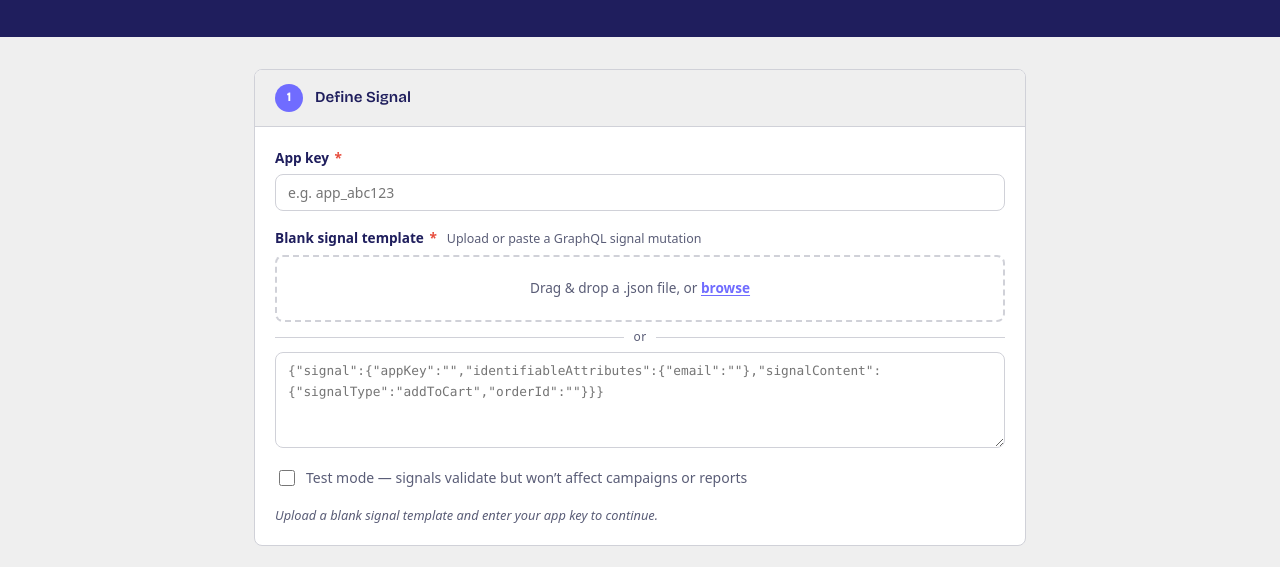
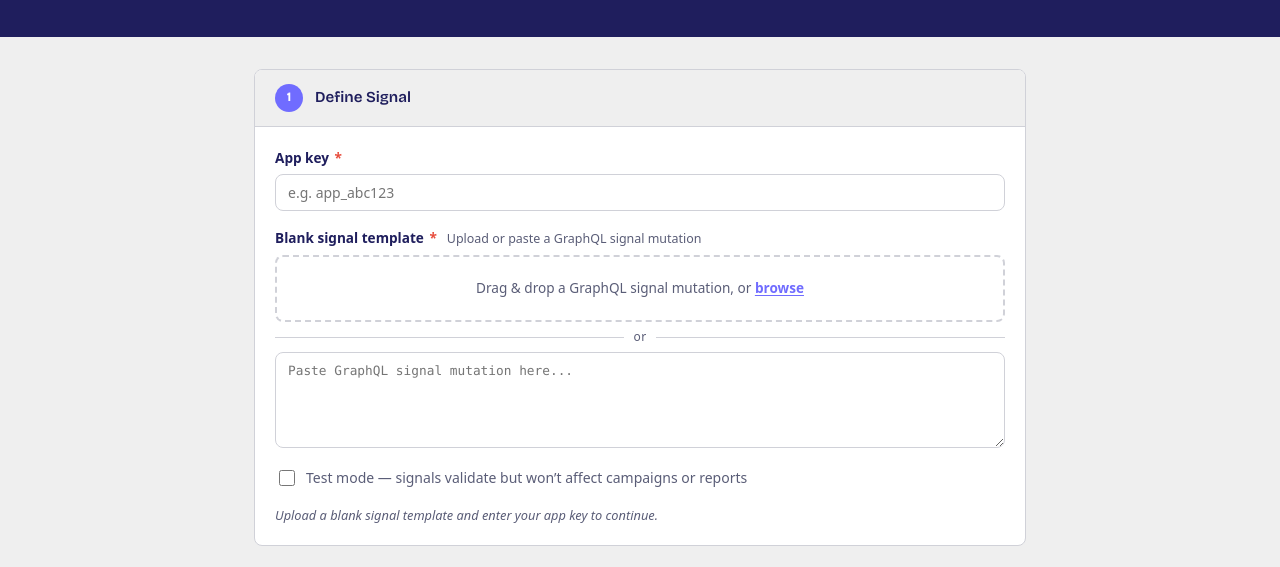
Before and after one commit to MatO-Acoustic/SignalToJSONLines, a plain HTML site: page index.html in a window 1280 px wide. Shown: the part 164-731 px from the top of the page. Drawn offline with nearby package versions, Linux system fonts and the light colour scheme.

Commit message:
Update signal template copy to reference GraphQL
Drop zone and textarea placeholder now say GraphQL signal mutation
instead of .json file / JSON payload.

Co-Authored-By: Claude Sonnet 4.6 <noreply@anthropic.com>

```diff
--- a/index.html
+++ b/index.html
@@ -48,13 +48,13 @@
             <span class="hint">Upload or paste a GraphQL signal mutation</span>
           </label>
           <div id="signal-drop-zone" class="drop-zone drop-zone--compact" role="button" tabindex="0" aria-label="Upload blank signal JSON">
-            <p>Drag &amp; drop a .json file, or <label for="signal-file-input" class="file-label">browse</label></p>
+            <p>Drag &amp; drop a GraphQL signal mutation, or <label for="signal-file-input" class="file-label">browse</label></p>
             <input type="file" id="signal-file-input" accept=".json" hidden />
           </div>
           <div class="or-divider"><span>or</span></div>
           <textarea
             id="signal-json-input"
-            placeholder='{"signal":{"appKey":"","identifiableAttributes":{"email":""},"signalContent":{"signalType":"addToCart","orderId":""}}}'
+            placeholder="Paste GraphQL signal mutation here..."
             spellcheck="false"
             autocomplete="off"
             aria-label="Paste blank signal JSON"
```
